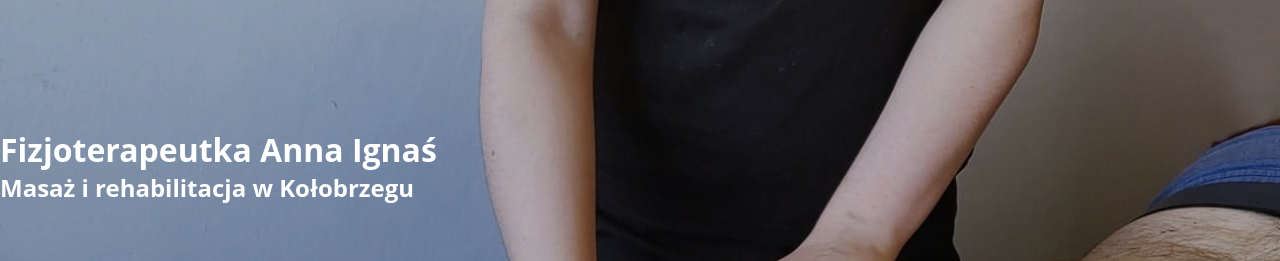
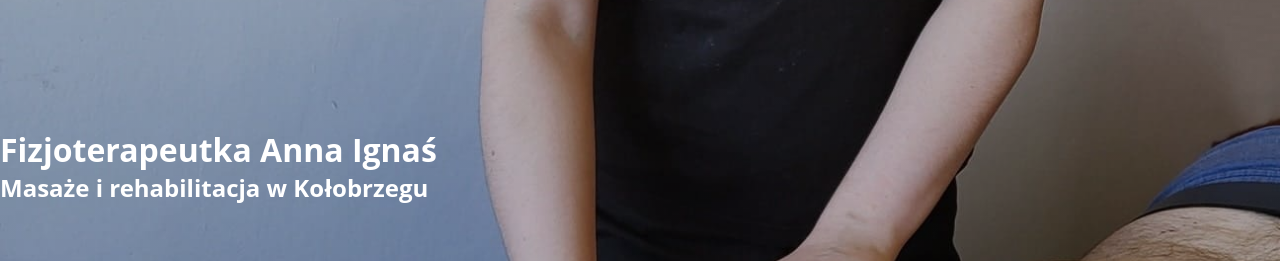
Before and after one commit to Krzykarc/ania, a Nuxt app: page /o-mnie in a window 1280 px wide. Shown: the part 234-495 px from the top of the page. Built offline with nearby package versions, Linux system fonts and the light colour scheme.

Commit message:
feat: seo change

```diff
--- a/app.vue
+++ b/app.vue
@@ -28,7 +28,7 @@ import AboutMePage from "@/pages/o-mnie/index.vue";
 useHead({
   title: 'Kołobrzeg – Rehabilitacja, Fizjoterapia, Masaże – Anna Ignaś',
   meta: [
-    { name: 'description', content: 'Profesjonalny masaż, rehabilitacja i fizjoterapia w Kołobrzegu. Masaże relaksacyjne, terapia manualna, masaże lecznicze. Umów się na wizytę!' },
+    { name: 'description', content: 'Profesjonalny masaż, rehabilitacja i fizjoterapia w Kołobrzegu. Masaże klasyczne, terapia manualna, masaże lecznicze. Umów się na wizytę!' },
     { name: 'keywords', content: 'masaż Kołobrzeg, masaże Kołobrzeg, masaż relaksacyjny Kołobrzeg, rehabilitacja Kołobrzeg, fizjoterapia Kołobrzeg, terapia manualna Kołobrzeg' }
   ]
 })
--- a/pages/o-mnie/index.vue
+++ b/pages/o-mnie/index.vue
@@ -8,7 +8,7 @@
           <figcaption :class="[style.paragraph, style.center]">mgr Anna Ignaś</figcaption>
         </figure>
         <article :class="style.paragraph">
-          <p :class="style.center">Ukończyłam Uniwersytet Medyczny im. Karola Marcinkowskiego w Poznaniu. Jako doświadczona fizjoterapeutka oferuję masaż w Kołobrzegu, w tym masaż relaksacyjny, terapię manualną oraz rehabilitację. Moim priorytetem jest eliminacja bólu i przywracanie pełnej sprawności. Stosuję delikatne techniki przeciwbólowe oraz skuteczną pinoterapię, która poprawia zakres ruchu w stawach. Każdą terapię uzupełniam indywidualnie dobranymi ćwiczeniami, aby utrwalić efekty masażu i rehabilitacji. Jeśli interesuje Cię profesjonalna fizjoterapia lub masaże w Kołobrzegu, zapraszam do kontaktu.</p>
+          <p :class="style.center">Ukończyłam Uniwersytet Medyczny im. Karola Marcinkowskiego w Poznaniu. Jako doświadczona fizjoterapeutka oferuję masaże w Kołobrzegu, terapię manualną oraz rehabilitację. Moim priorytetem jest eliminacja bólu i przywracanie pełnej sprawności. Stosuję delikatne techniki przeciwbólowe oraz skuteczną pinoterapię, która poprawia zakres ruchu w stawach. Każdą terapię uzupełniam indywidualnie dobranymi ćwiczeniami, aby utrwalić efekty masażu i rehabilitacji. Jeśli interesuje Cię profesjonalna fizjoterapia lub masaże w Kołobrzegu, zapraszam do kontaktu.</p>
           <br />
           <h4 :class="style.h4">Kursy</h4>
           <AppSlider :slides="courses" :class="style.courseList">
--- a/pages/start/index.vue
+++ b/pages/start/index.vue
@@ -3,7 +3,7 @@
     <h1 :class="[style.h1, style.leftToCenter, style.lightFont]">
       Fizjoterapeutka Anna Ignaś
     </h1>
-    <h2 :class="[style.h2, style.rightToCenter, style.lightFont]">Masaż i rehabilitacja w Kołobrzegu</h2>
+    <h2 :class="[style.h2, style.rightToCenter, style.lightFont]">Masaże i rehabilitacja w Kołobrzegu</h2>
   </div>
 </template>
 
```
